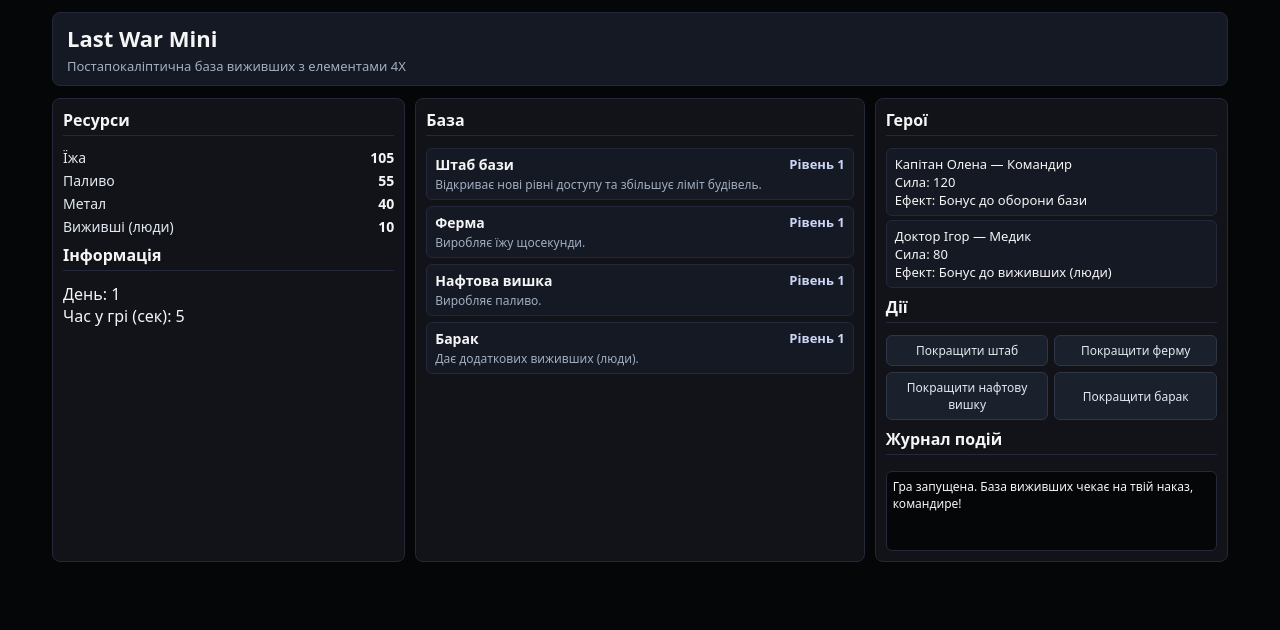
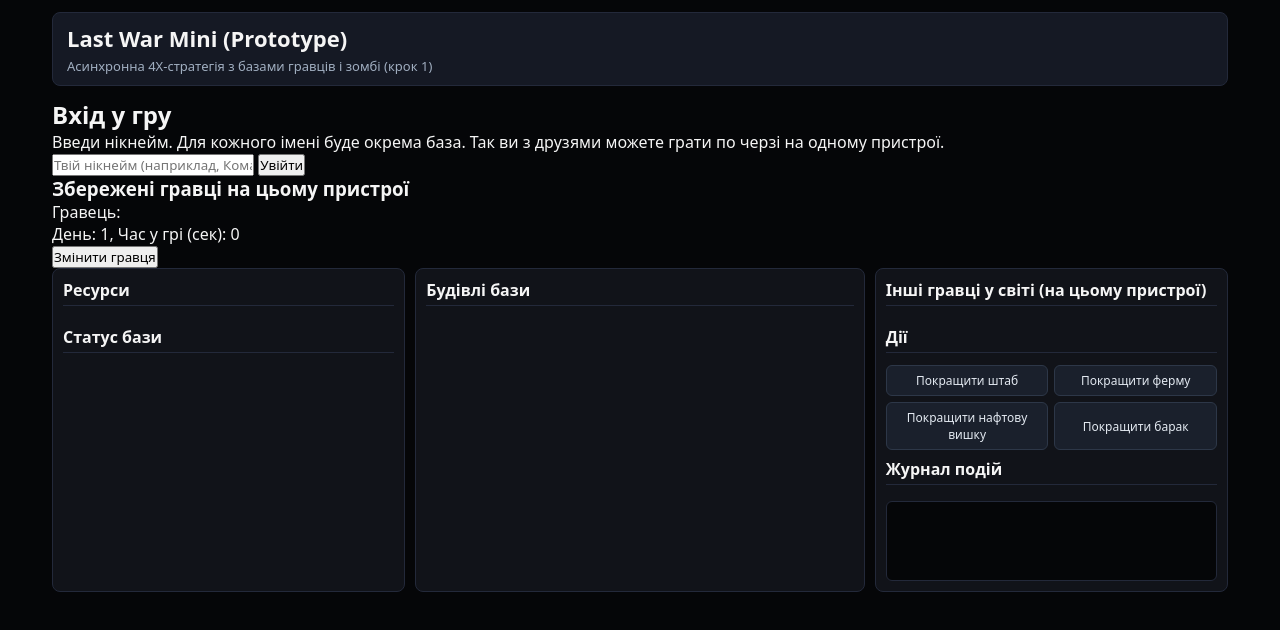
Before and after one commit to Qwaszx112233/the-last-game-for-friends, a plain HTML site: page index.html in a window 1280 px wide. Drawn offline with Linux system fonts and the light colour scheme.

Commit message:
Update index.html

```diff
--- a/index.html
+++ b/index.html
@@ -2,54 +2,70 @@
 <html lang="uk">
 <head>
     <meta charset="UTF-8">
-    <title>Last War Mini — База виживших</title>
+    <title>Last War Mini — Асинхронна база</title>
     <meta name="viewport" content="width=device-width, initial-scale=1.0">
 
-    <!-- Стилі -->
     <link rel="stylesheet" href="style.css">
 </head>
 <body>
     <div id="app">
         <header class="top-bar">
-            <h1>Last War Mini</h1>
+            <h1>Last War Mini (Prototype)</h1>
             <div class="top-bar__subtitle">
-                Постапокаліптична база виживших з елементами 4X
+                Асинхронна 4X-стратегія з базами гравців і зомбі (крок 1)
             </div>
         </header>
 
+        <!-- Екран входу -->
+        <section id="login-screen" class="screen">
+            <h2>Вхід у гру</h2>
+            <p class="hint">
+                Введи нікнейм. Для кожного імені буде окрема база.
+                Так ви з друзями можете грати по черзі на одному пристрої.
+            </p>
+            <div class="login-form">
+                <input id="player-name-input" type="text" placeholder="Твій нікнейм (наприклад, Командир_Макс)">
+                <button id="login-button">Увійти</button>
+            </div>
+
+            <h3>Збережені гравці на цьому пристрої</h3>
+            <div id="saved-players" class="saved-players"></div>
+        </section>
+
+        <!-- Екран гри -->
+        <section id="game-screen" class="screen screen--hidden">
+            <div class="game-header">
+                <div>
+                    Гравець: <span id="current-player-name"></span><br>
+                    День: <span id="day">1</span>,
+                    Час у грі (сек): <span id="time">0</span>
+                </div>
+                <button id="logout-button" class="logout-button">Змінити гравця</button>
+            </div>
+
             <main class="layout">
-            <!-- Ліва панель: ресурси та час -->
+                <!-- Ліва панель: ресурси -->
                 <section class="panel panel-left">
                     <h2>Ресурси</h2>
-                <div id="resources">
-                    <!-- Сюди JS вставить значення -->
-                </div>
+                    <div id="resources"></div>
 
-                <h2>Інформація</h2>
-                <div id="game-info">
-                    День: <span id="day">1</span><br>
-                    Час у грі (сек): <span id="time">0</span>
-                </div>
+                    <h2>Статус бази</h2>
+                    <div id="base-status"></div>
                 </section>
 
-            <!-- Центр: база та будівлі -->
+                <!-- Центр: будівлі -->
                 <section class="panel panel-center">
-                <h2>База</h2>
-                <div id="base-layout">
-                    <!-- Тут буде список будівель -->
-                </div>
+                    <h2>Будівлі бази</h2>
+                    <div id="base-layout"></div>
                 </section>
 
-            <!-- Права панель: герої та дії -->
+                <!-- Права панель: інші гравці, дії, журнал -->
                 <section class="panel panel-right">
-                <h2>Герої</h2>
-                <div id="heroes">
-                    <!-- Герої поки що простим списком -->
-                </div>
+                    <h2>Інші гравці у світі (на цьому пристрої)</h2>
+                    <div id="other-players"></div>
 
                     <h2>Дії</h2>
                     <div id="actions">
-                    <!-- Кнопки дій -->
                         <button data-action="upgrade_hq">Покращити штаб</button>
                         <button data-action="upgrade_farm">Покращити ферму</button>
                         <button data-action="upgrade_oil">Покращити нафтову вишку</button>
@@ -57,14 +73,12 @@
                     </div>
 
                     <h2>Журнал подій</h2>
-                <div id="log" class="log">
-                    <!-- Сюди будемо писати події -->
-                </div>
+                    <div id="log" class="log"></div>
                 </section>
             </main>
+        </section>
     </div>
 
-    <!-- Логіка гри -->
-    <script src="main.js"></script>
+    <script src="game.js"></script>
 </body>
 </html>
```
Lines whose indentation alone changed are shown as unchanged.
